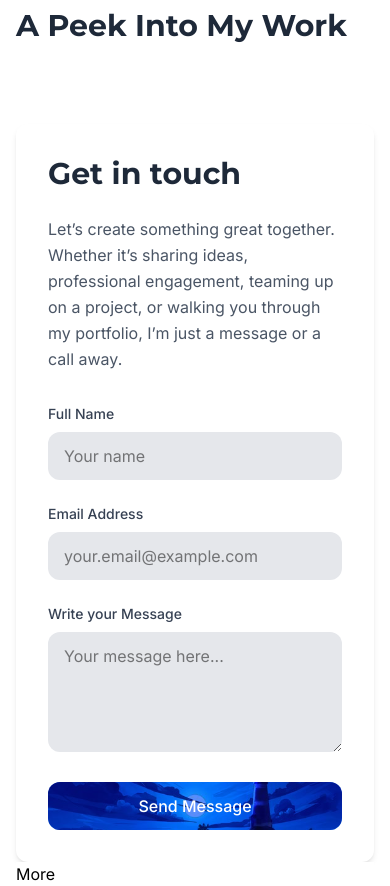
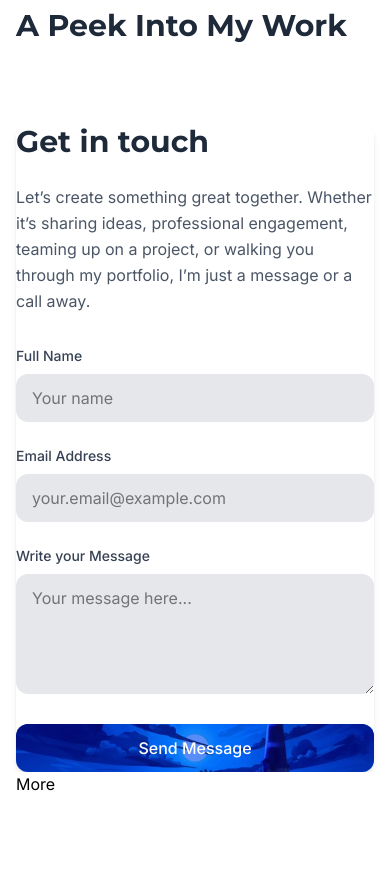
Before and after one commit to JCTECH111/JoeCode, a React (Vite) app: page / in a window 390 px wide. Shown: the part 3320-4206 px from the top of the page. After the commit the page ends 4116 px from the top, so only its background shows below. Built offline with nearby package versions, Linux system fonts and the light colour scheme.

Commit message:
working on the contact components

```diff
--- a/src/pages/Contact.jsx
+++ b/src/pages/Contact.jsx
@@ -3,7 +3,7 @@ import contactButtonBg from '../assets/button-image.jpeg'; // Update with your i
 
 function Contact() {
   return (
-    <div className='bg-white mt-20 md:ml-16 max-w-4xl p-8 rounded-xl shadow-md'>
+    <div className='bg-white mt-20 md:ml-16 max-w-4xl rounded-xl shadow-md'>
       <h2 className='text-3xl md:text-4xl font-bold text-gray-800 mb-6'>Get in touch</h2>
 
       <p className='text-gray-600 mb-8 leading-relaxed'>
```
